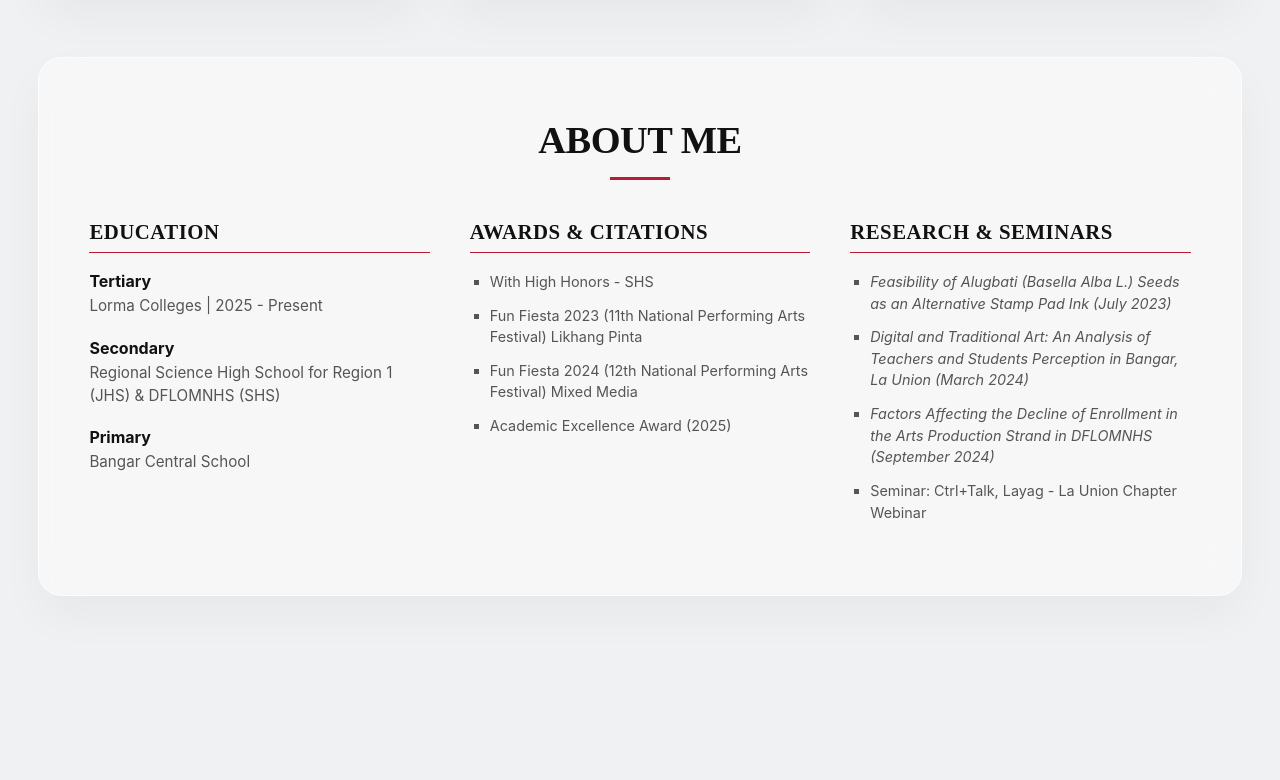
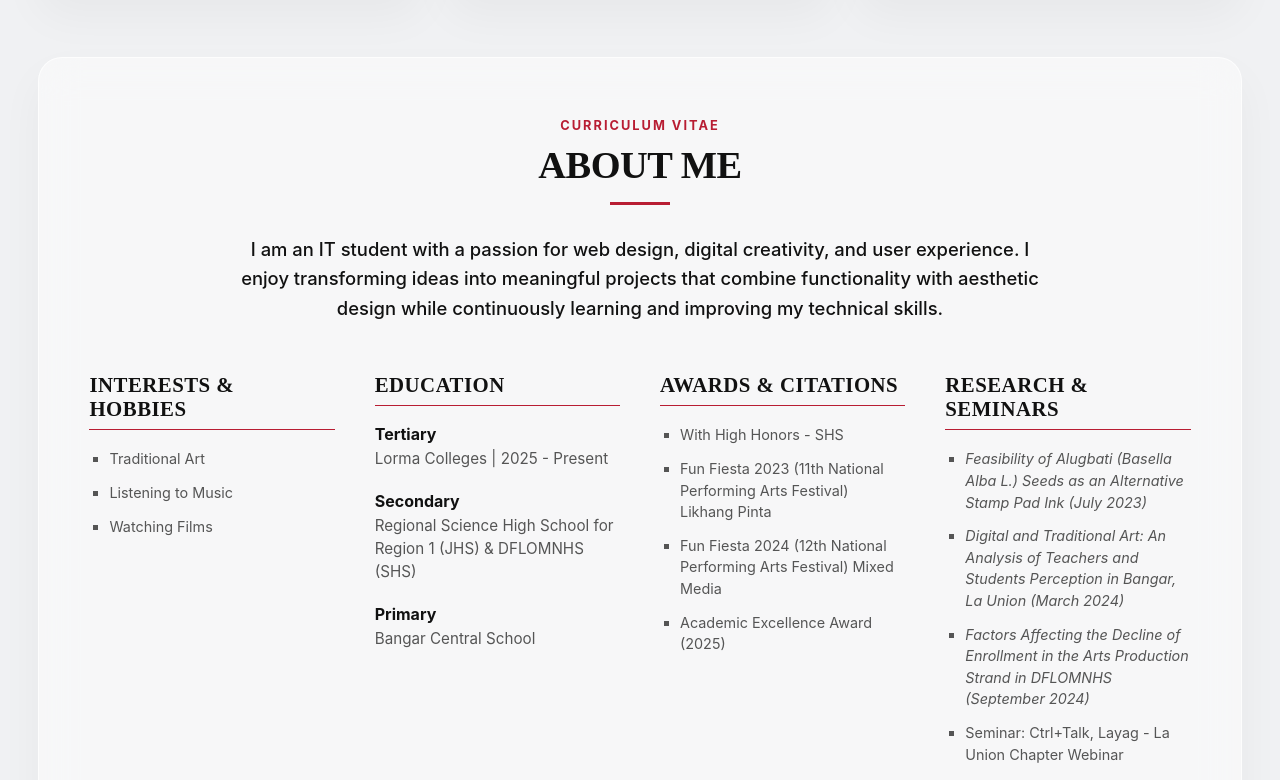
Before and after one commit to unforgettabri/LAB-EXAM, a plain HTML site: page index.html in a window 1280 px wide. Shown: the part 1740-2520 px from the top of the page. Before the commit the page ends 2416 px from the top, so only its background shows below. Drawn offline with Linux system fonts and the light colour scheme; a web font is replaced by a local one.

Commit message:
footer nalang?

```diff
--- a/data.json
+++ b/data.json
@@ -22,6 +22,12 @@
   },
   {
     "type": "about",
+    "bio": ["I am an IT student with a passion for web design, digital creativity, and user experience. I enjoy transforming ideas into meaningful projects that combine functionality with aesthetic design while continuously learning and improving my technical skills."],
+    "interest & hobbies": [
+      "Traditional Art",
+      "Listening to Music",
+      "Watching Films"
+    ],
     "education": [
       { "level": "Tertiary", "details": "Lorma Colleges | 2025 - Present" },
       { "level": "Secondary", "details": "Regional Science High School for Region 1 (JHS) & DFLOMNHS (SHS)" },
--- a/index.html
+++ b/index.html
@@ -80,8 +80,11 @@
             mobileMenu.classList.toggle('active');
         });
 
+        /// Dynamic Portfolio Rendering function
         const renderPortfolio = (data) => {
+            // Find the "about" data entry
             const aboutData = data.find(item => item.type === 'about');
+            // Filter out the "about" object so only project cards go into your main work grid
             const projects = data.filter(item => item.type !== 'about');
 
             // Render the About Card
@@ -89,10 +92,20 @@
             if (aboutContainer && aboutData) {
                 aboutContainer.innerHTML = `
                     <div class="about-card">
+                        <span class="about-tag">Curriculum Vitae</span>
                         <h2 class="about-title">About Me</h2>
                         <div class="accent-line center-accent"></div>
 
+                        ${aboutData.bio ? `<p class="about-bio">${aboutData.bio.join('')}</p>` : ''}
+
                         <div class="about-grid">
+                            <div class="about-col">
+                                <h3>Interests & Hobbies</h3>
+                                <ul>
+                                    ${aboutData["interest & hobbies"] ? aboutData["interest & hobbies"].map(hobby => `<li>${hobby}</li>`).join('') : ''}
+                                </ul>
+                            </div>
+
                             <div class="about-col">
                                 <h3>Education</h3>
                                 ${aboutData.education.map(edu => `
@@ -122,6 +135,7 @@
                 `;
             }
 
+            // Render Projects Grid
             const container = document.getElementById('portfolio-grid');
             if (!container) return;
 
--- a/style.css
+++ b/style.css
@@ -146,7 +146,7 @@ header {
     text-transform: lowercase;
     line-height: 0.95;
     letter-spacing: -2px;
-    font-weight: 900;
+    font-weight: 600;
     margin-bottom: 15px;
 }
 
@@ -259,11 +259,6 @@ header {
     text-align: center;
 }
 
-/* ==========================================
-   --- ADAPTIVE RESPONSIVE BEHAVIOR ---
-   ========================================== */
-
-/* 1. ULTRA-WIDE DESKTOP ONLY (Cards float safely over the background image) */
 @media (min-width: 1571px) {
     .projects-floating-wrapper {
         position: absolute;
@@ -280,7 +275,6 @@ header {
     }
 }
 
-/* 2. LAPTOPS, TABLETS & MOBILE (Drops cleanly into natural stacked flow) */
 @media (max-width: 1570px) {
     .hero {
         position: relative;
@@ -288,10 +282,9 @@ header {
         height: auto;
         display: flex;
         flex-direction: column;
-        align-items: center; /* Center children elements perfectly */
+        align-items: center;
     }
 
-    /* Pulls main hero wrapper out of absolute placement to stack naturally */
     .hero-content {
         position: relative;
         width: 94vw; /* Matches the width of the project wrapper below */
@@ -405,7 +398,7 @@ header {
     }
 }
 
-/* ADDED: ABOUT ME SECTION STYLING */
+/* --- ABOUT ME SECTION STYLING --- */
 .about-section {
     width: 100%;
     display: flex;
@@ -456,12 +449,24 @@ header {
 }
 
 .center-accent {
-    margin: 0 auto 40px auto;
+    margin: 0 auto 30px auto;
 }
 
+/* Beautiful dynamic introduction biography typography */
+.about-bio {
+    font-size: 1.15rem;
+    color: var(--contents-color);
+    text-align: center;
+    max-width: 800px;
+    line-height: 1.6;
+    margin-bottom: 50px;
+    font-weight: 500;
+}
+
+/* Elegant 4-Column Responsive Layout Grid */
 .about-grid {
     display: grid;
-    grid-template-columns: repeat(3, 1fr);
+    grid-template-columns: repeat(4, 1fr);
     gap: 40px;
     width: 100%;
 }
@@ -506,10 +511,15 @@ header {
     margin-bottom: 12px;
 }
 
+/* Responsive adjusters for the about grid */
 @media (max-width: 1200px) {
     .about-grid {
         grid-template-columns: repeat(2, 1fr);
         gap: 30px;
+    }
+    .about-bio {
+        font-size: 1.1rem;
+        margin-bottom: 40px;
     }
 }
 
@@ -521,4 +531,7 @@ header {
         grid-template-columns: 1fr;
         gap: 25px;
     }
+    .about-bio {
+        font-size: 1rem;
+    }
 }
```
